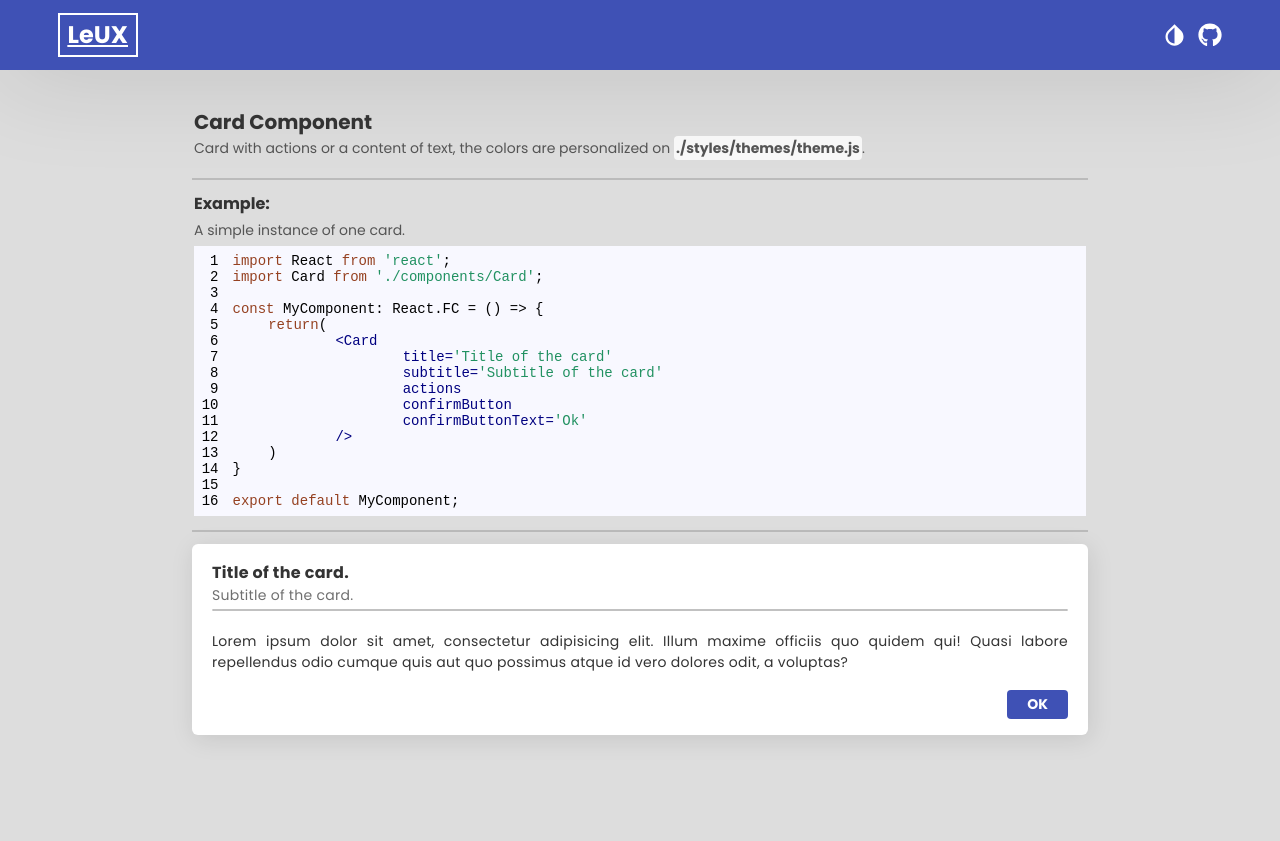
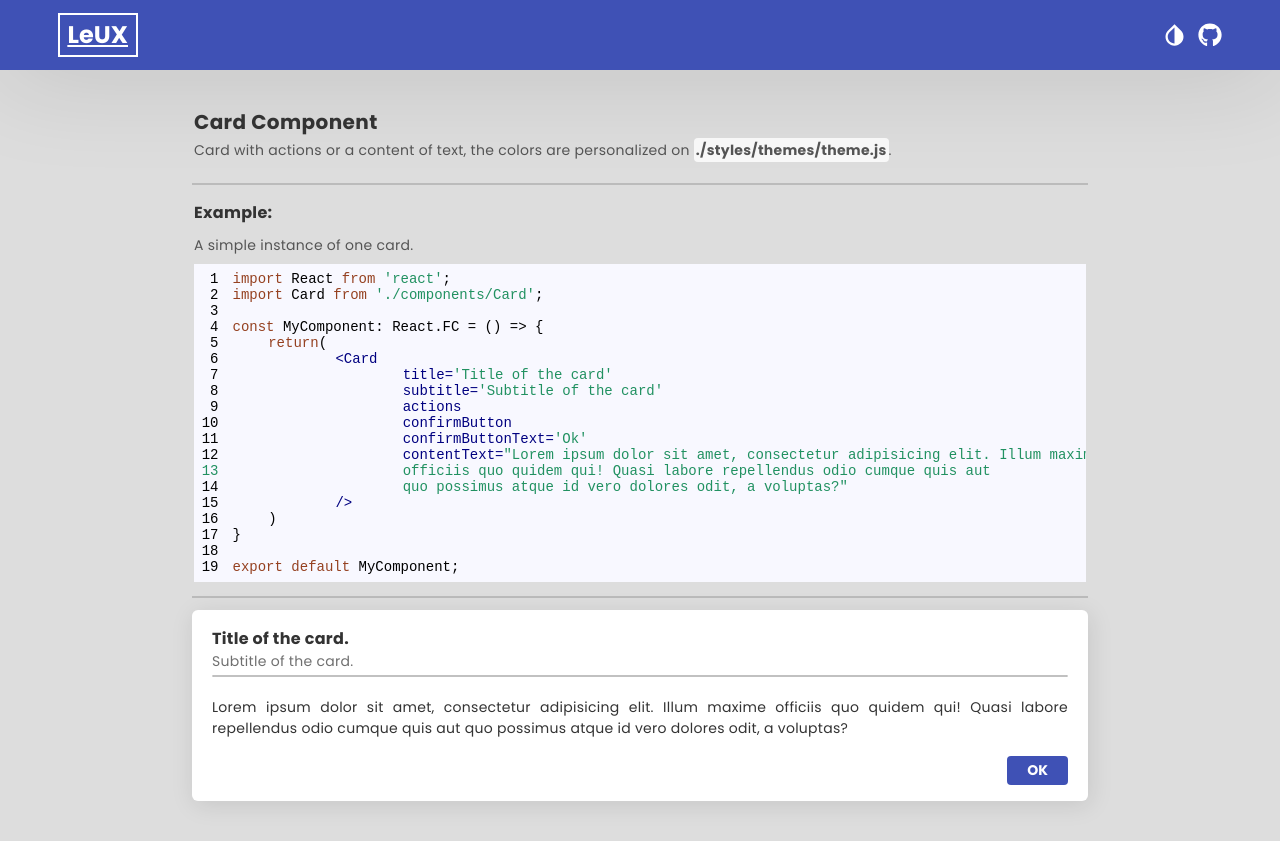
Before and after one commit to hiimlex/ui-styled-components, a React (Create React App) app: page / in a window 1280 px wide. Before the commit the page ends 800 px from the top, so only its background shows below. Built offline with nearby package versions, Linux system fonts and the light colour scheme.

Commit message:
props card and documentation

```diff
--- a/src/App.tsx
+++ b/src/App.tsx
@@ -19,7 +19,6 @@ function App() {
 
 	useEffect(() => {
 		deleteAllCookies();
-		console.log('oi');
 	}, []);
 
 	return (
@@ -34,6 +33,9 @@ function App() {
 						actions
 						confirmButton
 						confirmButtonText="Ok"
+						contentText="Lorem ipsum dolor sit amet, consectetur adipisicing elit. Illum maxime
+						officiis quo quidem qui! Quasi labore repellendus odio cumque quis aut
+						quo possimus atque id vero dolores odit, a voluptas?"
 					></Card>
 				</Doc>
 			</ThemeProvider>
--- a/src/components/Button/styles.ts
+++ b/src/components/Button/styles.ts
@@ -10,4 +10,5 @@ export const Confirm = styled.button`
 	border: none;
 	border-radius: 4px;
 	background: ${(props) => props.theme.colors.primary};
+	cursor: pointer;
 `;
--- a/src/components/Card/index.tsx
+++ b/src/components/Card/index.tsx
@@ -11,6 +11,7 @@ interface Props {
 	recuseButton?: boolean;
 	customStyle?: object;
 	confirmButtonText?: string;
+	contentText?: string;
 }
 
 const Card: React.FC<Props> = (props: Props) => {
@@ -21,11 +22,7 @@ const Card: React.FC<Props> = (props: Props) => {
 				{props.subtitle ? <Subtitle>{props.subtitle}</Subtitle> : null}
 			</Header>
 			<HR />
-			<Content>
-				Lorem ipsum dolor sit amet, consectetur adipisicing elit. Illum maxime
-				officiis quo quidem qui! Quasi labore repellendus odio cumque quis aut
-				quo possimus atque id vero dolores odit, a voluptas?
-			</Content>
+			<Content>{props.contentText}</Content>
 			{props.actions ? (
 				<Actions>
 					{props.recuseButton ? (
--- a/src/components/Doc/index.tsx
+++ b/src/components/Doc/index.tsx
@@ -25,6 +25,9 @@ const MyComponent: React.FC = () => {
 			actions
 			confirmButton
 			confirmButtonText='Ok'
+			contentText="Lorem ipsum dolor sit amet, consectetur adipisicing elit. Illum maxime
+			officiis quo quidem qui! Quasi labore repellendus odio cumque quis aut
+			quo possimus atque id vero dolores odit, a voluptas?"
 		/>
 	)
 }
--- a/src/components/Doc/styles.ts
+++ b/src/components/Doc/styles.ts
@@ -14,32 +14,36 @@ export const Container = styled.div`
 export const Title = styled.h4`
 	width: auto;
 	font-size: 20px;
-	color: ${props => props.theme.colors.text};
+	color: ${(props) => props.theme.colors.text};
 	line-height: 20px;
 	cursor: pointer;
 	flex: 0.5 1 auto;
 	margin-bottom: 1vh;
+	letter-spacing: 0.02em;
 `;
 
 export const Example = styled.h4`
 	width: auto;
 	font-size: 16px;
-	color: ${props => props.theme.colors.text};
-	line-height: 20px;
-	cursor: pointer;
+	color: ${(props) => props.theme.colors.text};
+	line-height: 1.75em;
 	flex: 0.5 1 auto;
 	margin-bottom: 1vh;
+	letter-spacing: 0.02em;
 `;
 
 export const Description = styled.h6`
 	width: auto;
 	font-size: 14px;
-	color: ${props => props.theme.colors.text};
+	color: ${(props) => props.theme.colors.text};
 	opacity: 0.8;
-	line-height: 16px;
+	line-height: 1.5em;
 	font-weight: 400;
 	flex: 0.5 1 auto;
 	margin-bottom: 1vh;
+	text-align: justify;
+	text-justify: inter-word;
+	letter-spacing: 0.02em;
 `;
 
 export const Children = styled.div`
--- a/src/styles/themes/dark.ts
+++ b/src/styles/themes/dark.ts
@@ -4,11 +4,11 @@ export default {
 	title: 'dark',
 
 	colors: {
-		primary: '#3c3c3c',
+		primary: '#333',
 		secundary: '#0D47A1',
 		success: '#2E7D32',
 		warning: '#C62828',
-		main: '#3c3c3c',
+		main: '#2d2d2d',
 		background: '#222',
 		text: '#fff',
 		white: '#fff',
```
Also changed, not shown: src/components/Header/styles.ts (+8 -9 lines).
